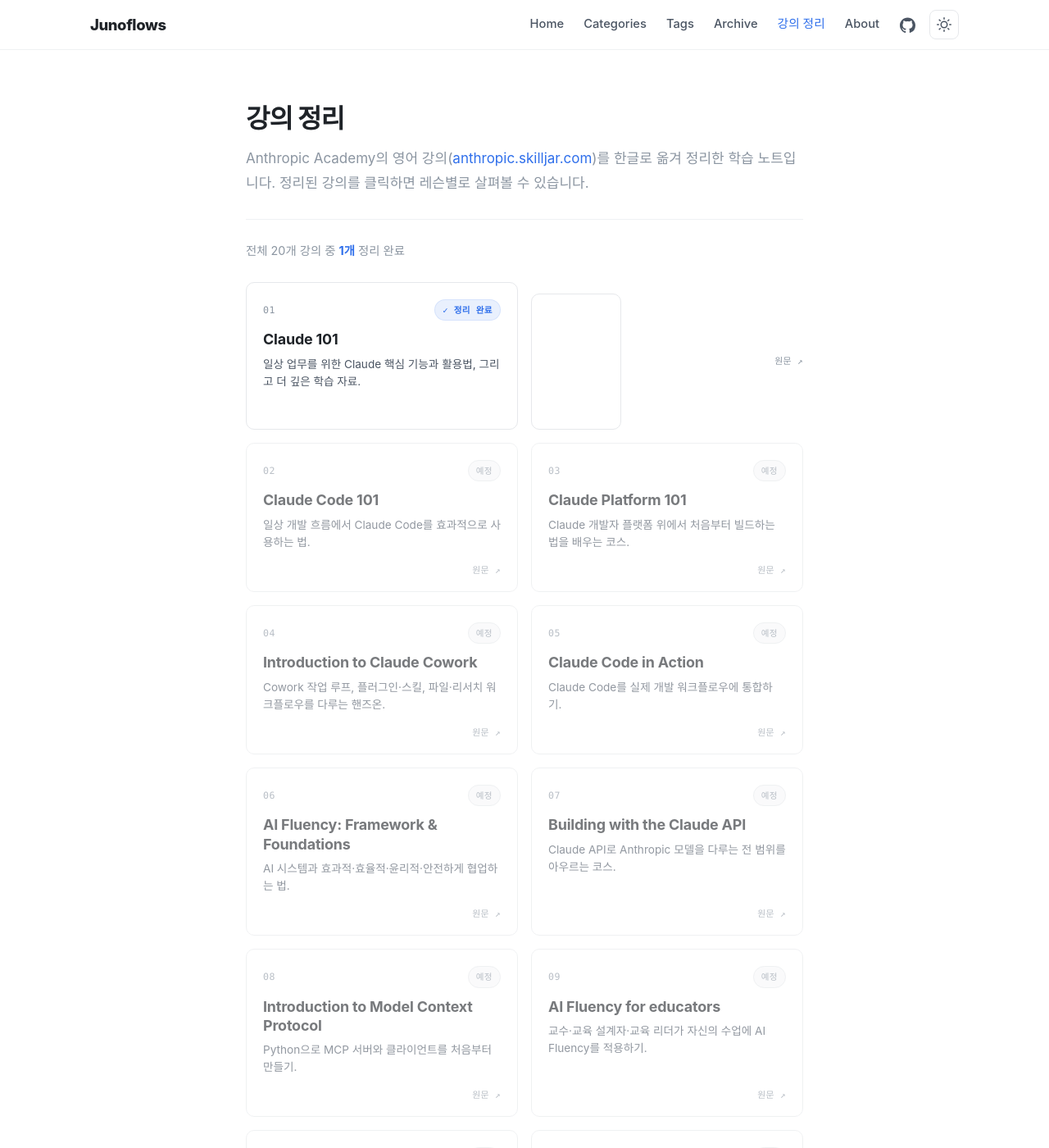
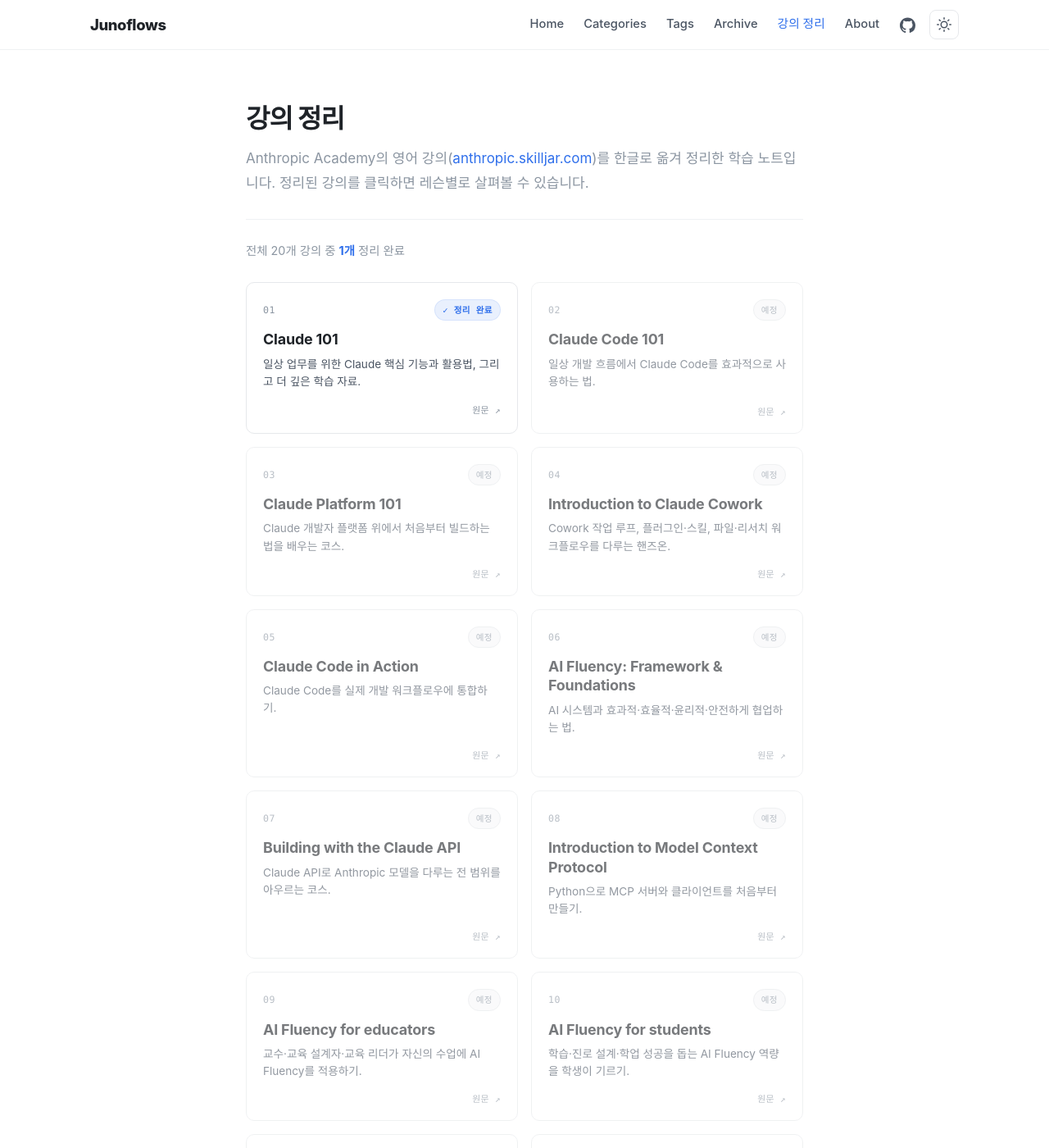
Before and after one commit to Junoflows/Junoflows.github.io, a Jekyll site: the page built from courses.html, in a window 1280 px wide and 1400 px high. Shown: the whole window at 82% size. Built offline with Jekyll 4.4.1, drawn with Linux system fonts in a browser that asks for light colours; some web fonts are replaced.

Commit message:
fix(courses): 카드 중첩 앵커 제거 → stretched-link로 레이아웃 수정
Co-Authored-By: Claude Opus 4.8 (1M context) <noreply@anthropic.com>

```diff
--- a/courses.html
+++ b/courses.html
@@ -16,34 +16,21 @@ description: "Anthropic Academy의 영어 강의를 한글로 정리한 학습
 
   <div class="course-grid">
     {% for c in site.data.courses %}
-      {% assign n = forloop.index %}
-      {% if c.done %}
-      <a class="course-card is-done" href="{{ c.file | relative_url }}">
+      {% assign n = forloop.index | prepend: '0' | slice: -2, 2 %}
+      <div class="course-card {% if c.done %}is-done{% else %}is-soon{% endif %}">
         <div class="course-top">
-          <span class="course-idx">{{ n | prepend: '0' | slice: -2, 2 }}</span>
-          <span class="course-chip done">✓ 정리 완료</span>
+          <span class="course-idx">{{ n }}</span>
+          {% if c.done %}<span class="course-chip done">✓ 정리 완료</span>{% else %}<span class="course-chip">예정</span>{% endif %}
         </div>
-        <h3 class="course-name">{{ c.title }}</h3>
+        <h3 class="course-name">
+          {% if c.done %}<a href="{{ c.file | relative_url }}">{{ c.title }}</a>{% else %}{{ c.title }}{% endif %}
+        </h3>
         <p class="course-desc">{{ c.desc }}</p>
         <div class="course-foot">
-          <span class="course-open">레슨 보기 →</span>
-          <a class="course-src" href="https://anthropic.skilljar.com/{{ c.slug }}" target="_blank" rel="noopener" onclick="event.stopPropagation()">원문 ↗</a>
-        </div>
-      </a>
-      {% else %}
-      <div class="course-card is-soon">
-        <div class="course-top">
-          <span class="course-idx">{{ n | prepend: '0' | slice: -2, 2 }}</span>
-          <span class="course-chip">예정</span>
-        </div>
-        <h3 class="course-name">{{ c.title }}</h3>
-        <p class="course-desc">{{ c.desc }}</p>
-        <div class="course-foot">
-          <span></span>
+          {% if c.done %}<span class="course-open">레슨 보기 →</span>{% else %}<span></span>{% endif %}
           <a class="course-src" href="https://anthropic.skilljar.com/{{ c.slug }}" target="_blank" rel="noopener">원문 ↗</a>
         </div>
       </div>
-      {% endif %}
     {% endfor %}
   </div>
 </div>
@@ -52,21 +39,25 @@ description: "Anthropic Academy의 영어 강의를 한글로 정리한 학습
   .course-progress{color:var(--text-muted);font-size:0.9rem;margin:-0.4rem 0 1.6rem;}
   .course-progress strong{color:var(--accent);}
   .course-grid{display:grid;grid-template-columns:repeat(auto-fill,minmax(280px,1fr));gap:16px;}
-  .course-card{display:flex;flex-direction:column;background:var(--bg);border:1px solid var(--border);
-    border-radius:var(--radius);padding:20px 20px 16px;min-height:166px;transition:all var(--transition);}
+  .course-card{position:relative;display:flex;flex-direction:column;background:var(--bg);border:1px solid var(--border);
+    border-radius:var(--radius);padding:20px 20px 16px;min-height:166px;transition:transform var(--transition),box-shadow var(--transition),border-color var(--transition);}
   .course-top{display:flex;align-items:center;justify-content:space-between;margin-bottom:11px;}
   .course-idx{font-family:var(--font-mono);font-size:0.72rem;color:var(--text-muted);letter-spacing:0.06em;}
-  .course-name{font-size:1.12rem;font-weight:700;letter-spacing:-0.01em;margin:0 0 8px;color:var(--text);line-height:1.3;}
+  .course-name{font-size:1.12rem;font-weight:700;letter-spacing:-0.01em;margin:0 0 8px;line-height:1.3;}
+  .course-name a{color:var(--text);}
+  .course-name a:hover{color:var(--accent);text-decoration:none;}
+  /* stretched link: 카드 전체를 클릭 가능하게(중첩 앵커 없이) */
+  .course-card.is-done .course-name a::after{content:"";position:absolute;inset:0;z-index:1;border-radius:var(--radius);}
   .course-desc{font-size:0.85rem;color:var(--text-soft);margin:0;flex:1;line-height:1.55;}
   .course-foot{display:flex;align-items:center;justify-content:space-between;margin-top:14px;}
   .course-open{font-family:var(--font-mono);font-size:0.78rem;color:var(--accent);opacity:0;transition:opacity var(--transition);}
-  .course-src{font-family:var(--font-mono);font-size:0.68rem;letter-spacing:0.04em;color:var(--text-muted);text-transform:uppercase;}
-  .course-src:hover{color:var(--accent);}
+  .course-src{position:relative;z-index:2;font-family:var(--font-mono);font-size:0.68rem;letter-spacing:0.04em;color:var(--text-muted);text-transform:uppercase;}
+  .course-src:hover{color:var(--accent);text-decoration:none;}
   .course-chip{font-family:var(--font-mono);font-size:0.66rem;letter-spacing:0.04em;padding:3px 9px;border-radius:30px;
     border:1px solid var(--border);background:var(--bg-soft);color:var(--text-muted);}
   .course-chip.done{border-color:var(--accent-soft);background:var(--accent-soft);color:var(--accent);font-weight:700;}
-  a.course-card.is-done:hover{transform:translateY(-3px);box-shadow:var(--shadow);border-color:var(--accent);text-decoration:none;}
-  a.course-card.is-done:hover .course-open{opacity:1;}
+  .course-card.is-done:hover{transform:translateY(-3px);box-shadow:var(--shadow);border-color:var(--accent);}
+  .course-card.is-done:hover .course-open{opacity:1;}
   .course-card.is-soon{opacity:0.6;}
   @media (prefers-reduced-motion:reduce){.course-card{transition:none;}}
 </style>
```
